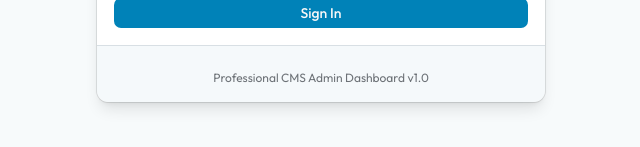
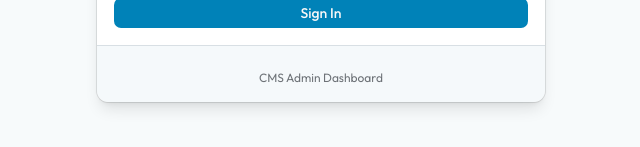
Before and after one commit to Lwant-02/Simple-Blog, a Next.js app: page /admin/login in a window 1280 px wide. Shown: the part 511-658 px from the top of the page, without its empty margins (319-959 px from the left). Built offline with nearby package versions, Linux system fonts and the light colour scheme.

Commit message:
fix:remove version text

```diff
--- a/components/admin/login-page.tsx
+++ b/components/admin/login-page.tsx
@@ -134,7 +134,7 @@ export default function LoginPage() {
         </CardContent>
         <CardFooter className="flex flex-col">
           <p className="text-xs text-center text-muted-foreground mt-2">
-            Professional CMS Admin Dashboard v1.0
+            CMS Admin Dashboard
           </p>
         </CardFooter>
       </Card>
```
